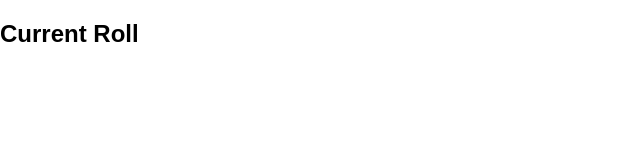
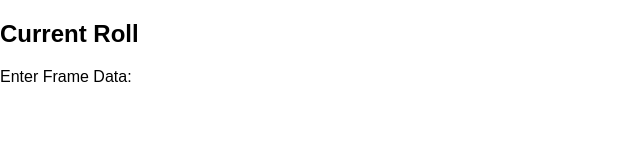
Before and after one commit to chinjon/analog-logger, a React (Create React App) app: page / in a window 1280 px wide. Shown: the top 160 px of the page, without its empty margins (0-640 px from the left). Built offline with nearby package versions, Linux system fonts and the light colour scheme.

Commit message:
update import paths for components

```diff
--- a/src/App.js
+++ b/src/App.js
@@ -1,6 +1,6 @@
 import React, { Component } from 'react';
 
-import CurrentRoll from './components/currentRoll.js';
+import CurrentRoll from './components/CurrentRoll';
 
 class App extends Component {
   render() {
--- a/src/components/currentRoll.js
+++ b/src/components/currentRoll.js
@@ -1,12 +1,15 @@
 import React, {Component} from 'react';
+
+import CurrentRollFrameInput from './subComponents/CurrentRollFrameInput';
 
 class CurrentRoll extends Component {
     render() {
         return (
             <div id="currentRollContainer">
-                <section className="currentRollHeader">
+                <section className="CurrentRollHeader">
                     <h1>Current Roll</h1>
                 </section>
+                <CurrentRollFrameInput />
             </div>
         )
     }
```
